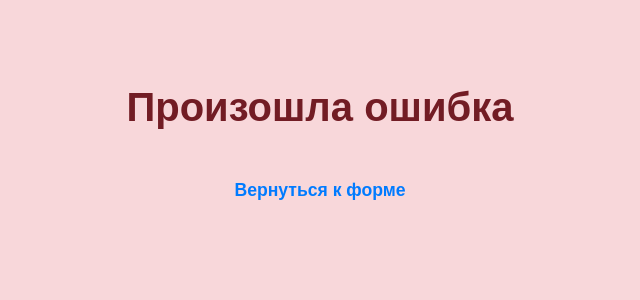
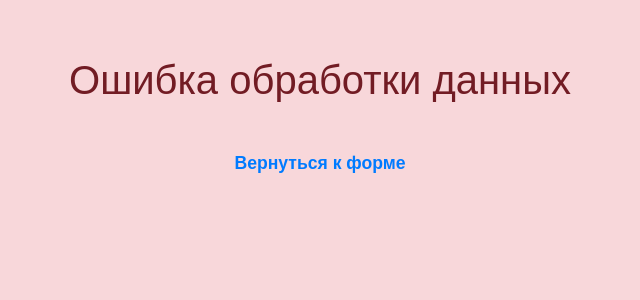
Before and after one commit to hll4/kursach, a FastAPI app: template templates/error.html in a window 1280 px wide. Shown: the top 300 px of the page, without its empty margins (320-960 px from the left). Run offline with FastAPI, Linux system fonts and the light colour scheme; the template is opened without the code that fills it, so the values that code supplies are empty.

Commit message:
error rename

```diff
--- a/static/css/error.css
+++ b/static/css/error.css
@@ -1,30 +1,37 @@
 body {
+    background-color: #f8d7da;
+}
+.error-container {
     font-family: Arial, sans-serif;
-    background-color: #f8d7da;
     color: #721c24;
     text-align: center;
     padding: 50px;
+    max-width: 600px;
+    margin: 0 auto;
 }
 
-h1 {
+.error-title {
     font-size: 2.5em;
     margin-bottom: 20px;
 }
 
-p {
+.error-message {
     font-size: 1.2em;
     margin-bottom: 30px;
 }
 
-a {
+.back-link {
     display: inline-block;
     margin-top: 20px;
+}
+
+.back-link a {
     text-decoration: none;
     color: #007bff;
     font-weight: bold;
     font-size: 1.1em;
 }
 
-a:hover {
+.back-link a:hover {
     text-decoration: underline;
 }
--- a/templates/error.html
+++ b/templates/error.html
@@ -7,8 +7,12 @@
     <link rel="stylesheet" href="/static/css/error.css">
 </head>
 <body>
-    <h1>Произошла ошибка</h1>
-    <p>{{ error }}</p>
-    <a href="/">Вернуться к форме</a>
+    <div class="error-container">
+        <div class="error-title">Ошибка обработки данных</div>
+        <div class="error-message">{{ error }}</div>
+        <div class="back-link">
+            <a href="/">Вернуться к форме</a>
+        </div>
+    </div>
 </body>
 </html>
```
